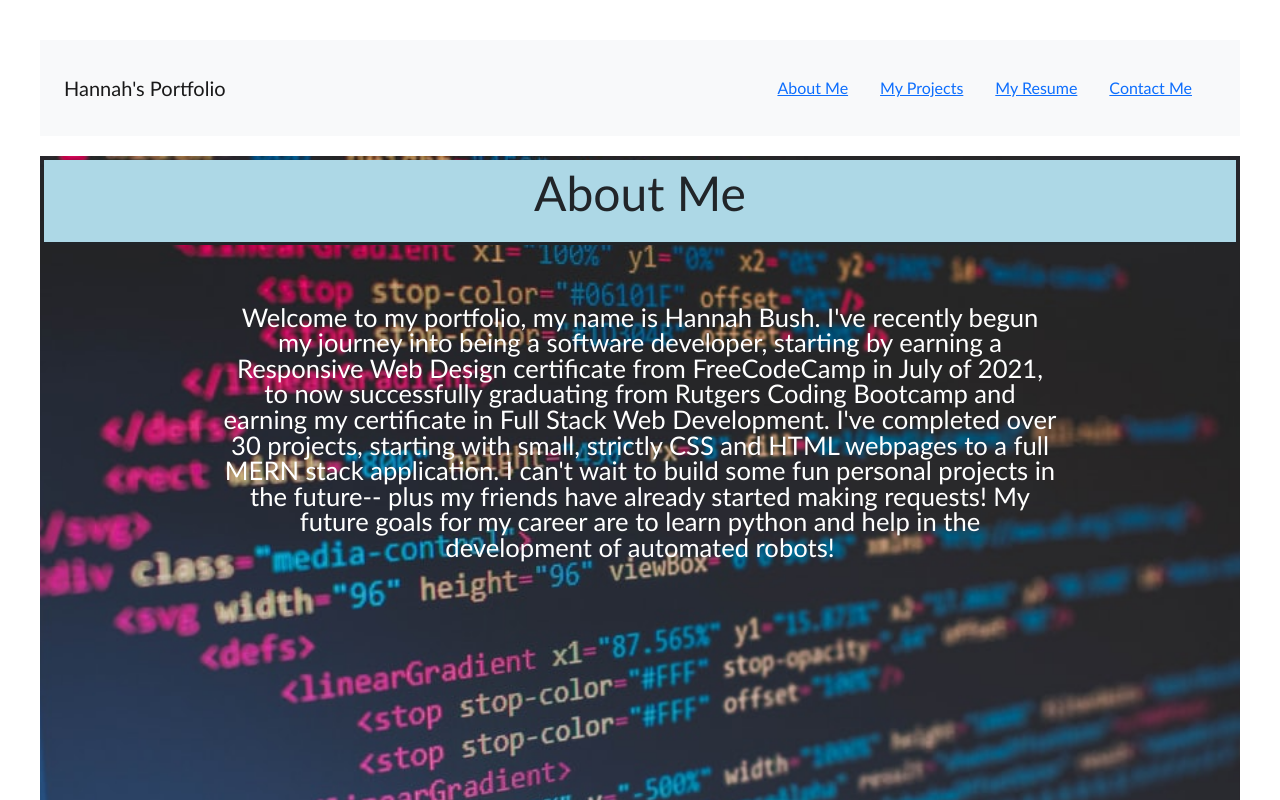
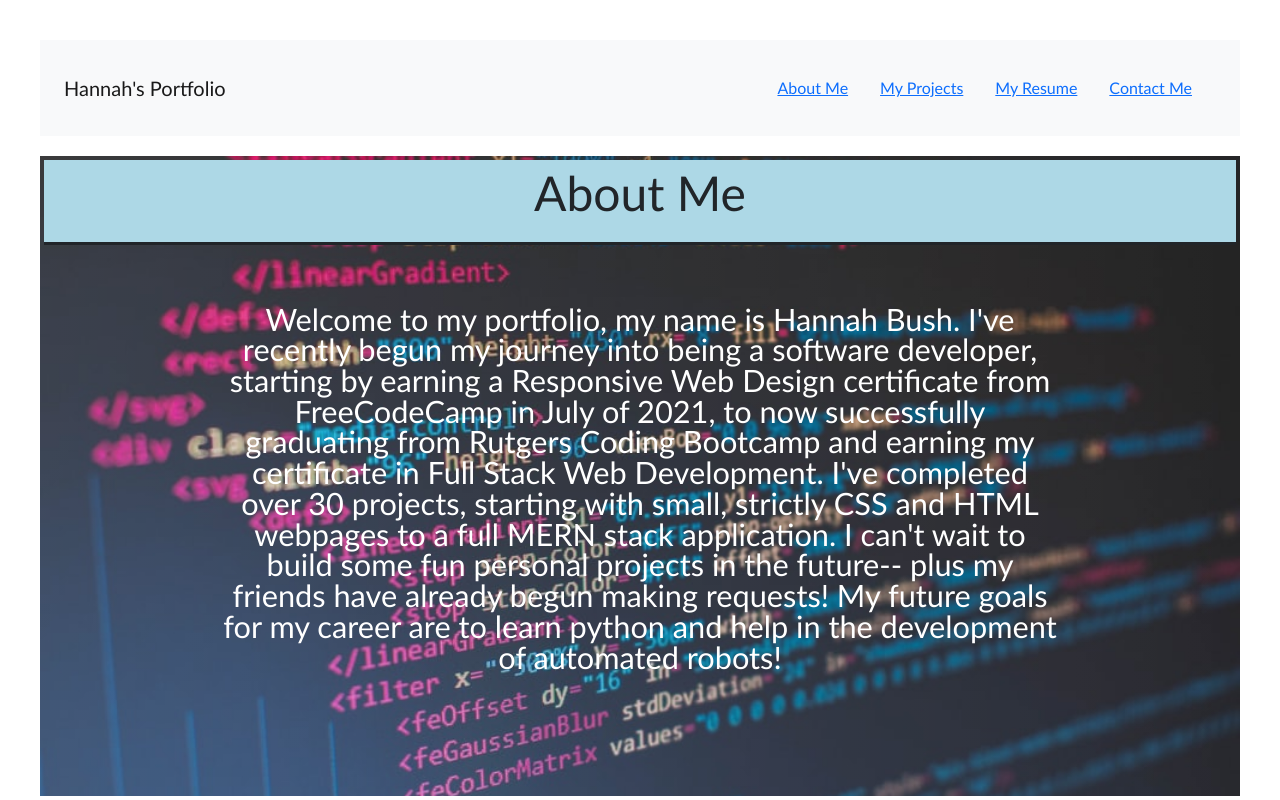
Before and after one commit to hannahisprogramming/react-portfolio, a React (Create React App) app: page / in a window 1280 px wide. Shown: the top 800 px of the page. Built offline with nearby package versions, Linux system fonts and the light colour scheme.

Commit message:
css styling

```diff
--- a/src/components/About.js
+++ b/src/components/About.js
@@ -11,7 +11,7 @@ function About() {
         Stack Web Development. I've completed over 30 projects, starting with small,
         strictly CSS and HTML webpages to a full MERN stack application. I can't wait
         to build some fun personal projects in the future-- plus my friends have
-        already started making requests!
+        already begun making requests!
         My future goals for my career are to learn python and help in the development
         of automated robots!
       </p>
--- a/src/index.css
+++ b/src/index.css
@@ -58,10 +58,10 @@ header ul li {
 
 /* Hero Section */
 .hero {
-  height: 900px;
+  height: 80vh;
   width: auto;
   margin-bottom: 25px;
-  background-image: url("./assets/codeblock.jfif");
+  background-image: linear-gradient(90deg, rgba(255, 255, 255, .1) 0%, rgba(255, 255, 255, 0) 100%), url("./assets/codeblock.jfif");
   background-size: cover;
   background-position: center;
 }
@@ -83,7 +83,7 @@ header ul li {
   line-height: 1;
   color: white;
   width: 80%;
-  font-size: 2vw;
+  font-size: 2.4vw;
   margin: 0 auto;
   text-align: center;
   padding: 60px;
```
